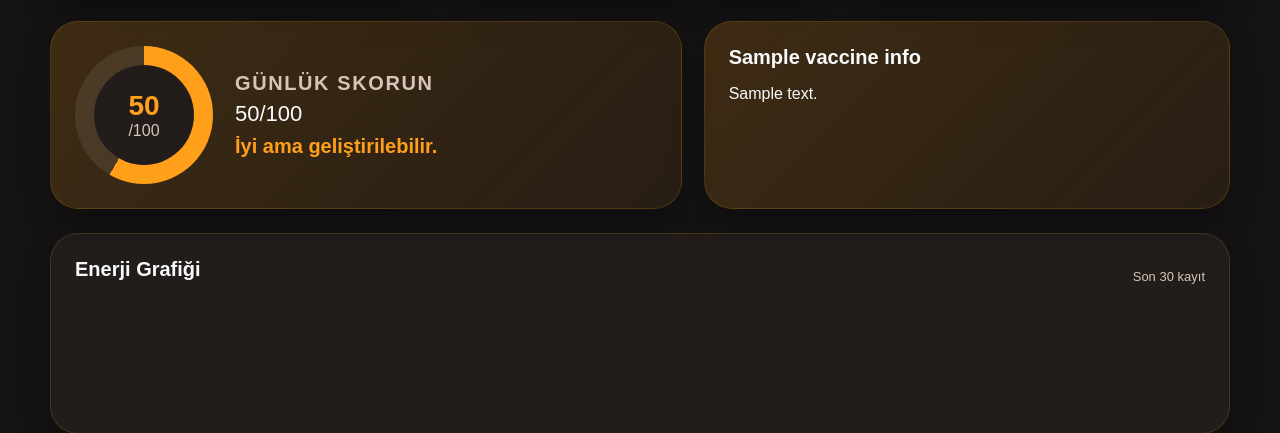
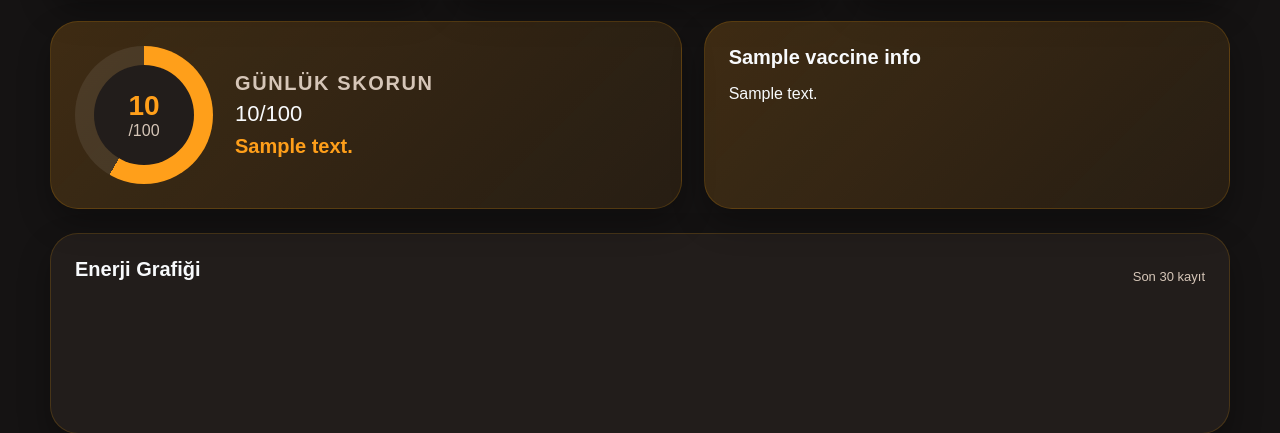
Before and after one commit to yigitsasal90/lifeboard, a Flask app: template templates/dashboard.html in a window 1280 px wide. Shown: the part 752-1185 px from the top of the page. Run offline with Flask 3, Linux system fonts and the light colour scheme; the template is opened without the code that fills it: most values are stand-ins (such as "Sample title", 1, 10 or a date in 2020).

Commit message:
Update dashboard.html

```diff
--- a/templates/dashboard.html
+++ b/templates/dashboard.html
@@ -82,15 +82,15 @@
     <div class="highlight-card">
         <div class="ring-score">
             <div class="ring-inner">
-                <strong>{{ 40 + (streak * 5) }}</strong>
+                <strong>{{ score }}</strong>
                 <span>/100</span>
             </div>
         </div>
 
         <div class="highlight-text">
             <h3>Günlük skorun</h3>
-            <p>{{ 40 + (streak * 5) }}/100</p>
-            <strong>İyi ama geliştirilebilir.</strong>
+            <p>{{ score }}/100</p>
+            <strong>{{ score_text }}</strong>
         </div>
     </div>
 
@@ -106,10 +106,12 @@
         <span class="section-sub">Son 30 kayıt</span>
     </div>
 
-    {% if chart_labels and chart_values %}
+    {% if routine_rows %}
         <canvas id="energyChart" height="110"></canvas>
     {% else %}
-        <p>Grafik için henüz routine kaydı yok.</p>
+        <div class="empty-chart">
+            <p>Henüz veri yok. İlk routine kaydından sonra grafik burada oluşacak.</p>
+        </div>
     {% endif %}
 </section>
 
@@ -328,7 +330,6 @@
     {% endif %}
 </section>
 
-{% if chart_labels and chart_values %}
 <script>
 document.addEventListener("DOMContentLoaded", function () {
     const labels = {{ chart_labels | safe }};
@@ -406,7 +407,6 @@ document.addEventListener("DOMContentLoaded", function () {
 
             const cardDate = new Date(card.dataset.date);
             const diff = Math.floor((today - cardDate) / (1000 * 60 * 60 * 24));
-
             card.style.display = diff <= Number(days) ? "block" : "none";
         });
     }
@@ -431,5 +431,4 @@ document.addEventListener("DOMContentLoaded", function () {
     applyFilter("winnieHistory", 7);
 });
 </script>
-{% endif %}
 {% endblock %}
```
